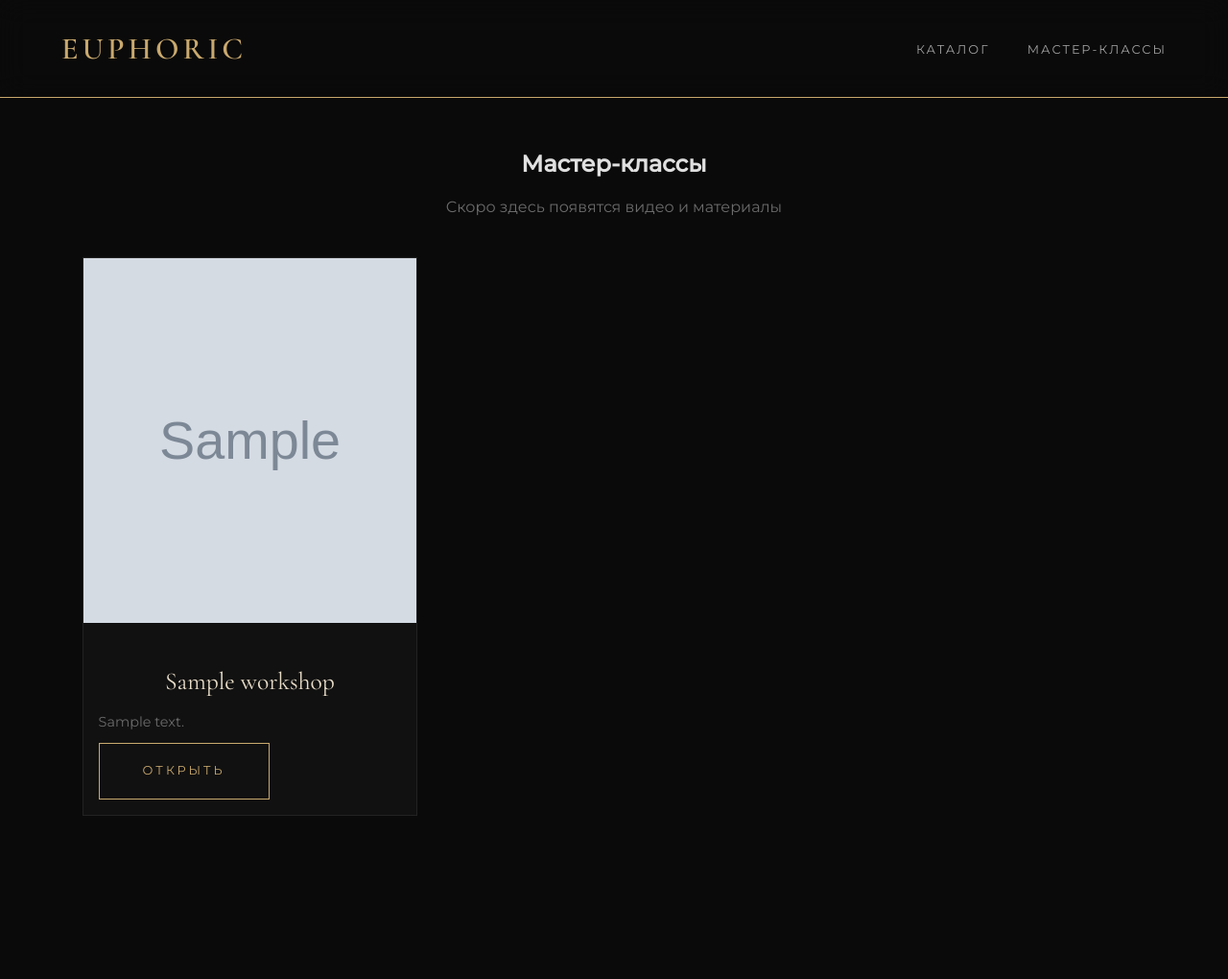
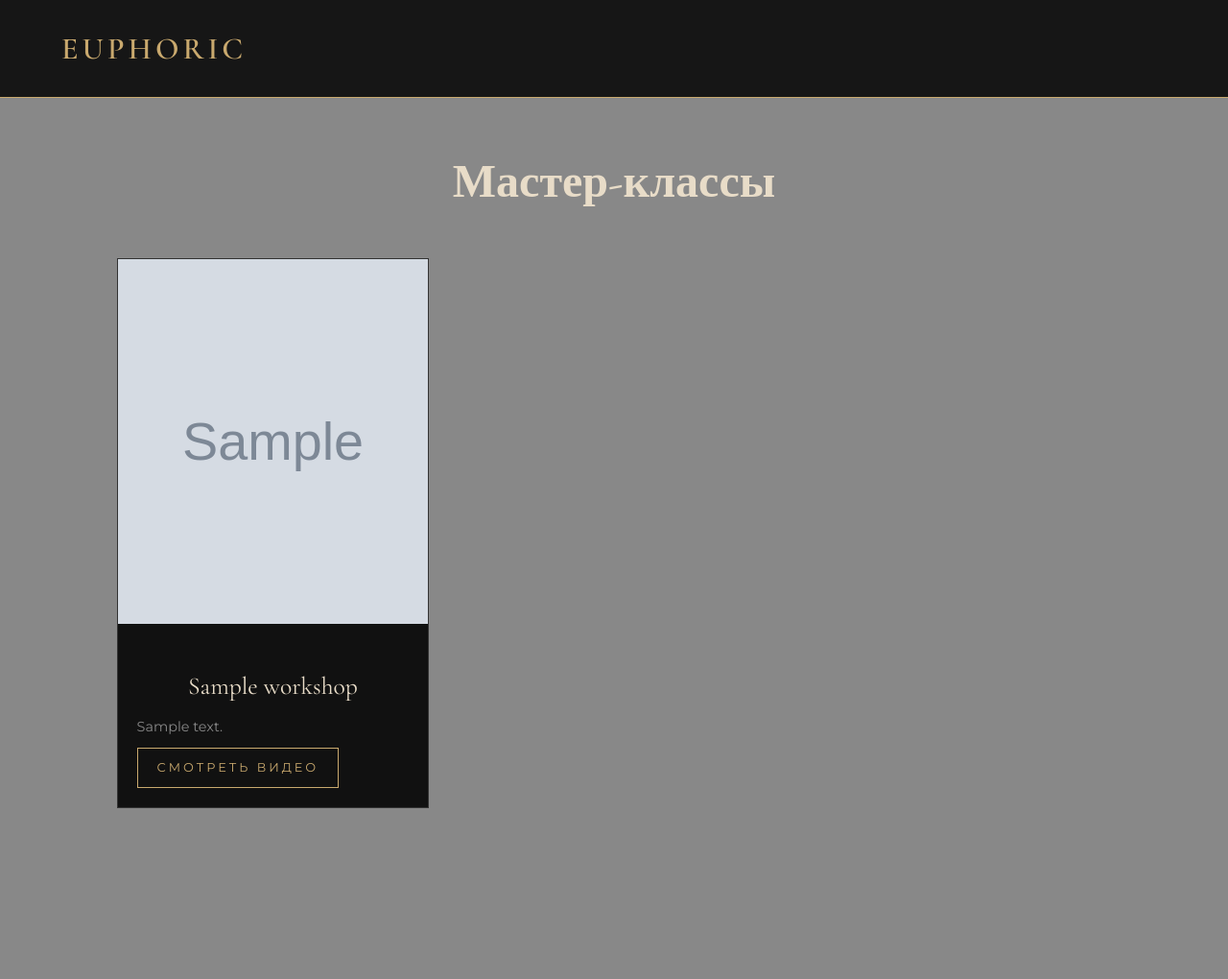
Before and after one commit to euphoric157/euphoric, a Flask app: template templates/workshops.html in a window 1280 px wide. Shown: the whole page at 96% size. After the commit the page ends 842 px from the top, so only its background shows below. Run offline with Flask 3, Linux system fonts and the light colour scheme; the template is opened without the code that fills it: most values are stand-ins (such as "Sample title", 1, 10 or a date in 2020); grey boxes marked "Sample" are stand-in pictures.

Commit message:
Update workshops.html

```diff
--- a/templates/workshops.html
+++ b/templates/workshops.html
@@ -1,25 +1,31 @@
-<!DOCTYPE html><html lang="ru"><head><meta charset="UTF-8">
-<meta name="viewport" content="width=device-width,initial-scale=1">
+<!DOCTYPE html>
+<html lang="ru">
+<head>
+<meta charset="UTF-8">
 <title>Мастер-классы — EUPHORIC</title>
-<link rel="stylesheet" href="/static/style.css"></head><body>
-<header><h1>EUPHORIC</h1>
-<nav><a href="/">Каталог</a> <a href="/workshops">Мастер-классы</a></nav></header>
-<section style="padding:50px 24px;">
-  <h2 style="text-align:center;margin-bottom:12px;">Мастер-классы</h2>
-  <p style="text-align:center;color:#6b6b6b;margin-bottom:40px;">Скоро здесь появятся видео и материалы</p>
+<link rel="stylesheet" href="/static/style.css">
+<style> body { background-color: {{ site_settings.bg_color }} !important; } </style>
+</head>
+<body>
+<header><h1><a href="/" style="color:var(--accent); text-decoration:none;">EUPHORIC</a></h1></header>
+<section style="padding:50px 5%;">
+  <h2 style="color:#e8dcc8; text-align:center; font-family:'Cormorant Garamond', serif; font-size: 3rem; margin-bottom: 40px;">Мастер-классы</h2>
   <div class="products">
   {% for w in workshops %}
-    <div class="card">
+    <div class="card" style="border:1px solid #333;">
       <div class="img">{% if w['image'] %}<img src="/static/uploads/{{ w['image'] }}">{% else %}🎓{% endif %}</div>
-      <div style="padding:16px;">
-        <h3>{{ w['title'] }}</h3>
-        <p style="color:#6b6b6b;font-size:.9rem;">{{ w['description'] }}</p>
-        {% if w['link'] %}<a href="{{ w['link'] }}" target="_blank" class="buy" style="margin-top:10px;display:inline-block;">Открыть</a>{% endif %}
+      <div style="padding:20px;">
+        <h3 style="color:#e8dcc8;">{{ w['title'] }}</h3>
+        <p style="color:#888; font-size:.9rem;">{{ w['description'] }}</p>
+        {% if w['video'] %}
+            <a href="{{ w['video'] }}" target="_blank" class="buy" style="margin-top:10px; display:inline-block; font-size: 0.8rem; padding: 10px 20px;">Смотреть видео</a>
+        {% elif w['link'] %}
+            <a href="{{ w['link'] }}" target="_blank" class="buy" style="margin-top:10px; display:inline-block; font-size: 0.8rem; padding: 10px 20px;">Открыть</a>
+        {% endif %}
       </div>
     </div>
-  {% else %}
-    <p style="text-align:center;grid-column:1/-1;color:#888;">Пока нет мастер-классов.</p>
   {% endfor %}
   </div>
 </section>
-</body></html>
+</body>
+</html>
```
